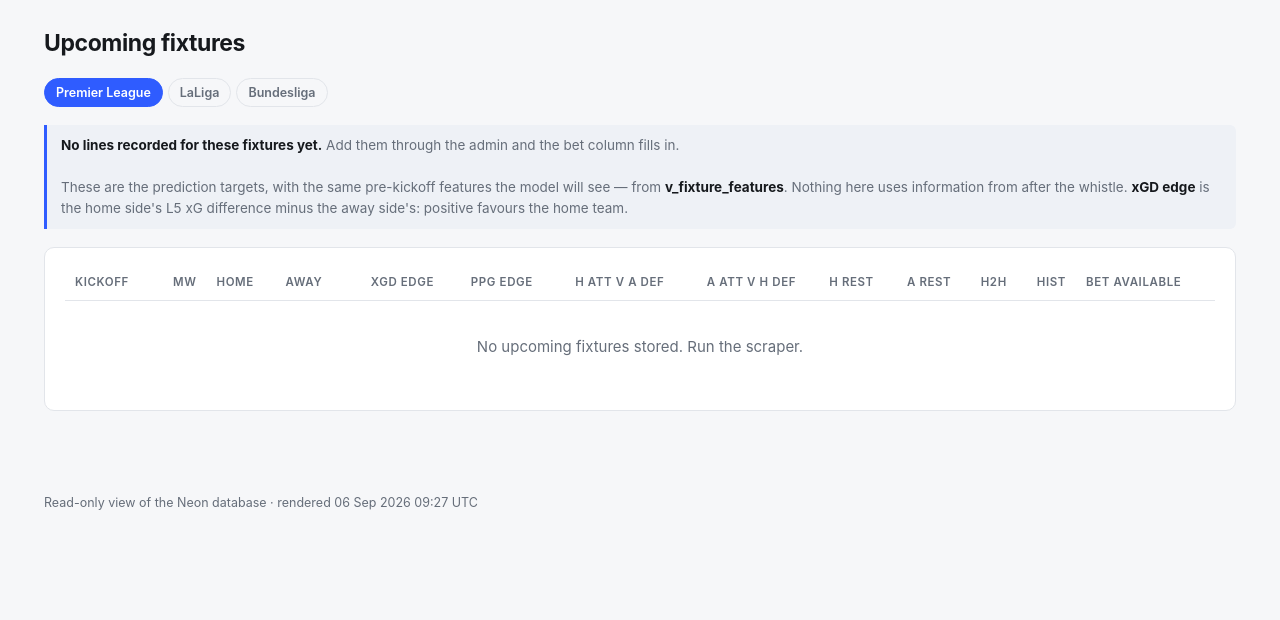
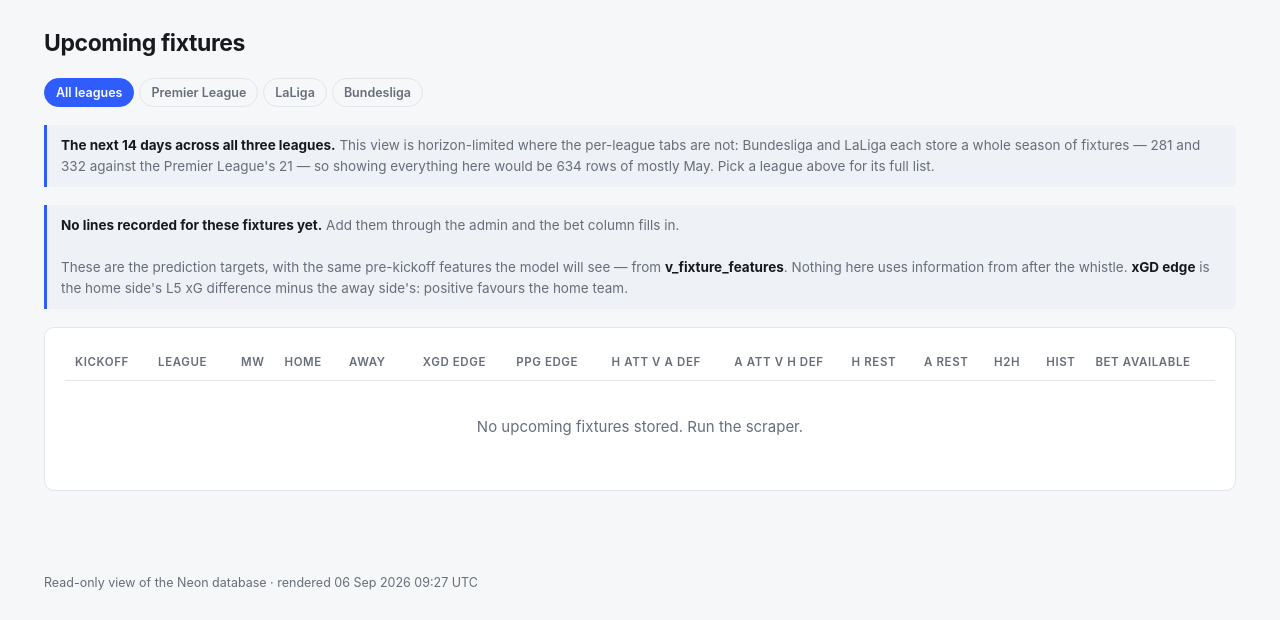
Before and after one commit to kennybaer11/posession, a Flask app: page /fixtures?league=all in a window 1280 px wide. Shown: the part 56-676 px from the top of the page. Run offline with Flask 3, Linux system fonts and the light colour scheme; data that the repository does not hold is empty; some libraries are stand-ins or nearby versions.

Commit message:
An all-leagues fixtures view, limited to the next fortnight
One list of what is coming up across the three leagues, sorted by kickoff,
with the League column and the bet-available marker. This is the page you
check before placing anything, and having it split three ways made that
harder than it needed to be.

Horizon-limited where the per-league tabs are not, because the leagues store
wildly different amounts: Bundesliga 281 upcoming fixtures and LaLiga 332
against the Premier League's 21, so an unbounded combined view is 634 rows of
mostly May. Fourteen days is 45. The per-league tabs still hold the full list
and the page says so rather than leaving the reader to wonder where the rest
went.

The Fixtures menu link now lands on it, like Model and Bets.

551 pages export clean.

Co-Authored-By: Claude Opus 5 <noreply@anthropic.com>

```diff
--- a/app.py
+++ b/app.py
@@ -425,19 +425,32 @@ def match(match_id):
 
 @app.route("/fixtures")
 def fixtures():
-    rows = query("SELECT * FROM v_fixture_features WHERE competition = %(c)s "
-                 "ORDER BY kickoff", {"c": league()})
+    # The combined view is horizon-limited where the per-league ones are not.
+    # Both other leagues store a whole season of fixtures - 281 and 332 against
+    # the Premier League's 21 - so "all leagues" unbounded is 634 rows of mostly
+    # May. A fortnight is what the page is actually for: what is coming up that
+    # might be worth a bet. The per-league tabs still hold the full list.
+    want = scope()
+    horizon = FIXTURE_HORIZON_DAYS if want == ALL else None
+    rows = query(
+        "SELECT * FROM v_fixture_features "
+        " WHERE (%(c)s = 'all' OR competition = %(c)s)"
+        "   AND (%(d)s::int IS NULL"
+        "        OR kickoff <= now() + (%(d)s * INTERVAL '1 day'))"
+        " ORDER BY kickoff", {"c": want, "d": horizon})
 
     # Whether a line has been recorded against each fixture, and what the model
     # makes of it. Taken from the same helper the Model and Bets pages use, so
     # the three cannot show different verdicts for one match.
-    open_lines, graded = stake_guidance(league())
+    open_lines, graded = stake_guidance(want)
     by_match = {}
     for r in open_lines:
         by_match.setdefault(r["match_id"], []).append(r)
 
     rows = [dict(r, lines=by_match.get(r["match_id"], [])) for r in rows]
     return render_template("fixtures.html", rows=rows, graded=graded,
+                           all_leagues=(want == ALL), scope=want,
+                           league_names=LEAGUE_NAMES, horizon=horizon,
                            with_lines=sum(1 for r in rows if r["lines"]))
 
 
@@ -457,6 +470,11 @@ def settles_over(actual, line):
     is rare but perfectly reachable.
     """
     return actual >= line
+
+
+# How far ahead the all-leagues fixture view looks. Only that view: a league on
+# its own shows its whole stored season.
+FIXTURE_HORIZON_DAYS = 14
 
 
 # Below this many training rows a league falls back to the naive midpoint.
--- a/export_static.py
+++ b/export_static.py
@@ -99,6 +99,7 @@ def targets():
     # to_static() maps ?league=all to the "all-" prefix without being told.
     pages.append(("/bets?league=all", "all-bets.html"))
     pages.append(("/model?league=all", "all-model.html"))
+    pages.append(("/fixtures?league=all", "all-fixtures.html"))
     # Not per-league: the scraper serves every competition at once.
     pages.append(("/status", "status.html"))
 
--- a/templates/base.html
+++ b/templates/base.html
@@ -13,8 +13,8 @@
     <a href="{{ url_for('index', league=league) }}"    class="{{ 'on' if request.endpoint == 'index' }}">Overview</a>
     <a href="{{ url_for('teams', league=league) }}"    class="{{ 'on' if request.endpoint in ('teams','team') }}">Teams</a>
     <a href="{{ url_for('matches', league=league) }}"  class="{{ 'on' if request.endpoint in ('matches','match') }}">Matches</a>
-    <a href="{{ url_for('fixtures', league=league) }}" class="{{ 'on' if request.endpoint == 'fixtures' }}">Fixtures</a>
-    {# These two serve every league at once, so the menu lands on that view
+    <a href="{{ url_for('fixtures', league='all') }}"  class="{{ 'on' if request.endpoint == 'fixtures' }}">Fixtures</a>
+    {# These three serve every league at once, so the menu lands on that view
        rather than silently picking the Premier League. The others carry the
        league you were looking at, because they have no combined view to go
        to - see _leaguetabs.html. #}
--- a/templates/fixtures.html
+++ b/templates/fixtures.html
@@ -3,7 +3,17 @@
 {% block heading %}Upcoming fixtures{% endblock %}
 
 {% block content %}
-{% include "_leaguetabs.html" %}
+{% with tabs_all = true, tabs_active = scope %}{% include "_leaguetabs.html" %}{% endwith %}
+
+{% if all_leagues %}
+<div class="note">
+  <strong>The next {{ horizon }} days across all three leagues.</strong> This view is
+  horizon-limited where the per-league tabs are not: Bundesliga and LaLiga each store a
+  whole season of fixtures &mdash; 281 and 332 against the Premier League's 21 &mdash; so
+  showing everything here would be 634 rows of mostly May. Pick a league above for its
+  full list.
+</div>
+{% endif %}
 
 <div class="note">
   {% if with_lines %}
@@ -28,6 +38,7 @@
       <thead>
         <tr>
           <th class="l">Kickoff</th>
+          {% if all_leagues %}<th class="l">League</th>{% endif %}
           <th>MW</th>
           <th class="l">Home</th>
           <th class="l">Away</th>
@@ -46,6 +57,7 @@
         {% for f in rows %}
         <tr>
           <td class="l muted" data-v="{{ f.kickoff.timestamp() }}">{{ f.kickoff.strftime('%d %b, %H:%M') }}</td>
+          {% if all_leagues %}<td class="l muted">{{ league_names.get(f.competition, f.competition) }}</td>{% endif %}
           <td class="num muted">{{ f.match_week or '-' }}</td>
           <td class="l"><a href="{{ url_for('team', team_id=f.home_team_id) }}">{{ f.home_team }}</a></td>
           <td class="l"><a href="{{ url_for('team', team_id=f.away_team_id) }}">{{ f.away_team }}</a></td>
```
